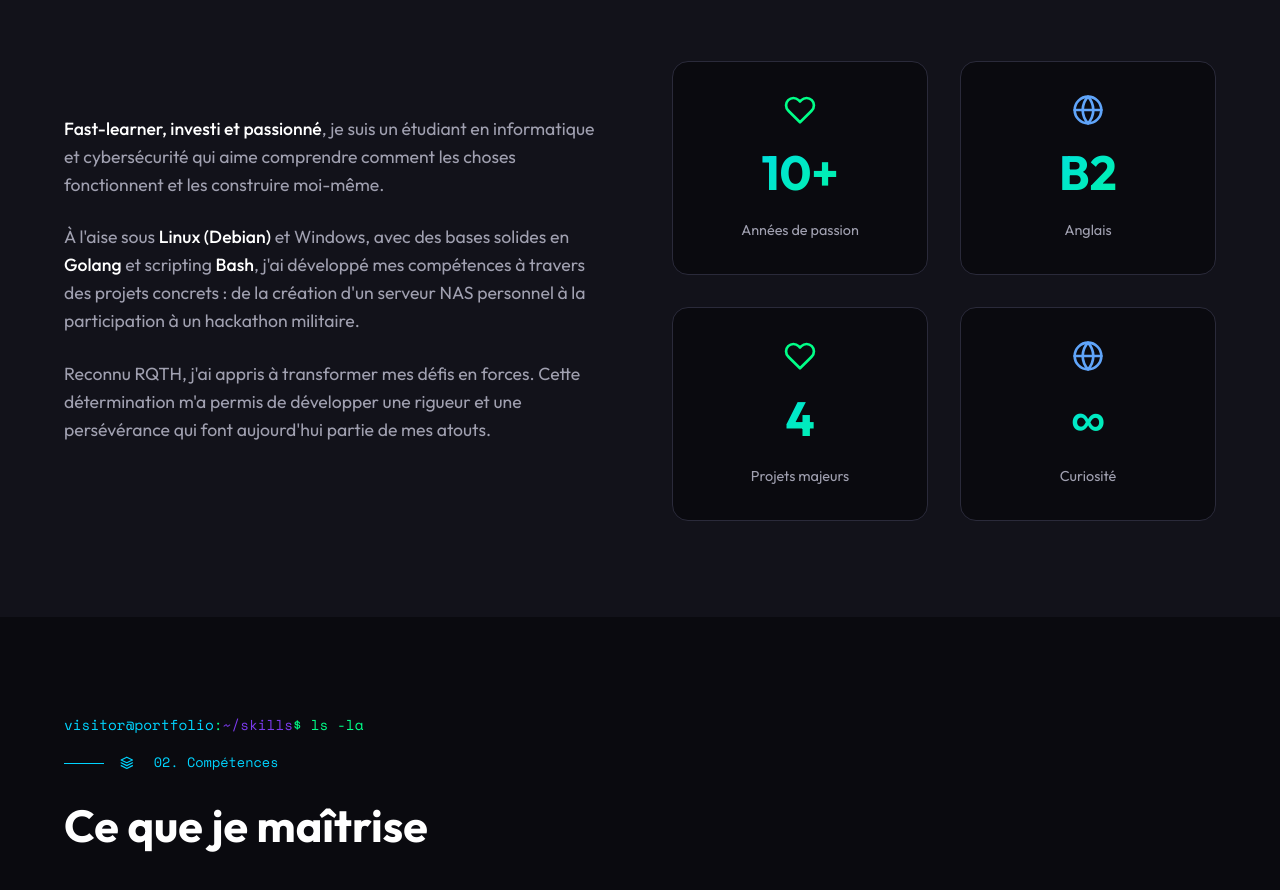
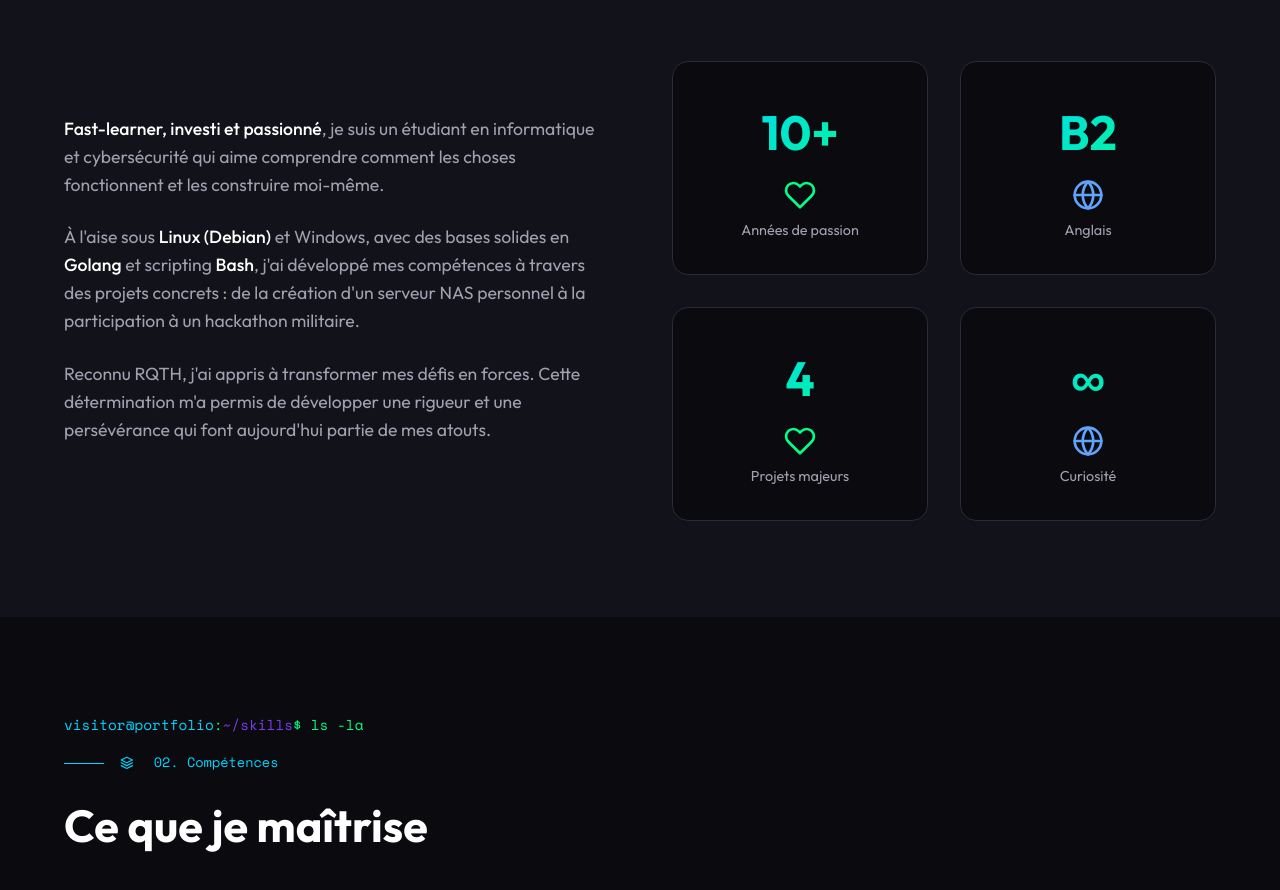
Before and after one commit to mrhy-s/mrhy-s.github.io, a plain HTML site: page index.html in a window 1280 px wide. Shown: the part 1047-1937 px from the top of the page. Drawn offline with nearby package versions, Linux system fonts and the light colour scheme.

Commit message:
Refactor stat labels to include icons

```diff
--- a/index.html
+++ b/index.html
@@ -293,36 +293,20 @@
 
             <div class="about-stats">
                 <div class="stat-card">
-                    <div class="stat-icon">
-                        <svg class="ico ico--lg ico--accent" aria-hidden="true"><use href="#ico-heart"/></svg>
-                    </div>
-
                     <div class="stat-number" id="years-passion">8+</div>
-                    <div class="stat-label">Années de passion</div>
+                    <div class="stat-label"><div class="stat-icon"><svg class="ico ico--lg ico--accent" aria-hidden="true"><use href="#ico-heart"/></svg></div>Années de passion</div>
                 </div>
                 <div class="stat-card">
-                    <div class="stat-icon">
-                        <svg class="ico ico--lg ico--secondary" aria-hidden="true"><use href="#ico-globe"/></svg>
-                    </div>
-
                     <div class="stat-number">B2</div>
-                    <div class="stat-label">Anglais</div>
+                    <div class="stat-label"><div class="stat-icon"><svg class="ico ico--lg ico--secondary" aria-hidden="true"><use href="#ico-globe"/></svg></div>Anglais</div>
                 </div>
                 <div class="stat-card">
-                    <div class="stat-icon">
-                        <svg class="ico ico--lg ico--accent" aria-hidden="true"><use href="#ico-heart"/></svg>
-                    </div>
-
                     <div class="stat-number" id="project-count">3</div>
-                    <div class="stat-label">Projets majeurs</div>
+                    <div class="stat-label"><div class="stat-icon"><svg class="ico ico--lg ico--accent" aria-hidden="true"><use href="#ico-heart"/></svg></div>Projets majeurs</div>
                 </div>
                 <div class="stat-card">
-                    <div class="stat-icon">
-                        <svg class="ico ico--lg ico--secondary" aria-hidden="true"><use href="#ico-globe"/></svg>
-                    </div>
-
                     <div class="stat-number">∞</div>
-                    <div class="stat-label">Curiosité</div>
+                    <div class="stat-label"><div class="stat-icon"><svg class="ico ico--lg ico--secondary" aria-hidden="true"><use href="#ico-globe"/></svg></div>Curiosité</div>
                 </div>
             </div>
         </div>
```
